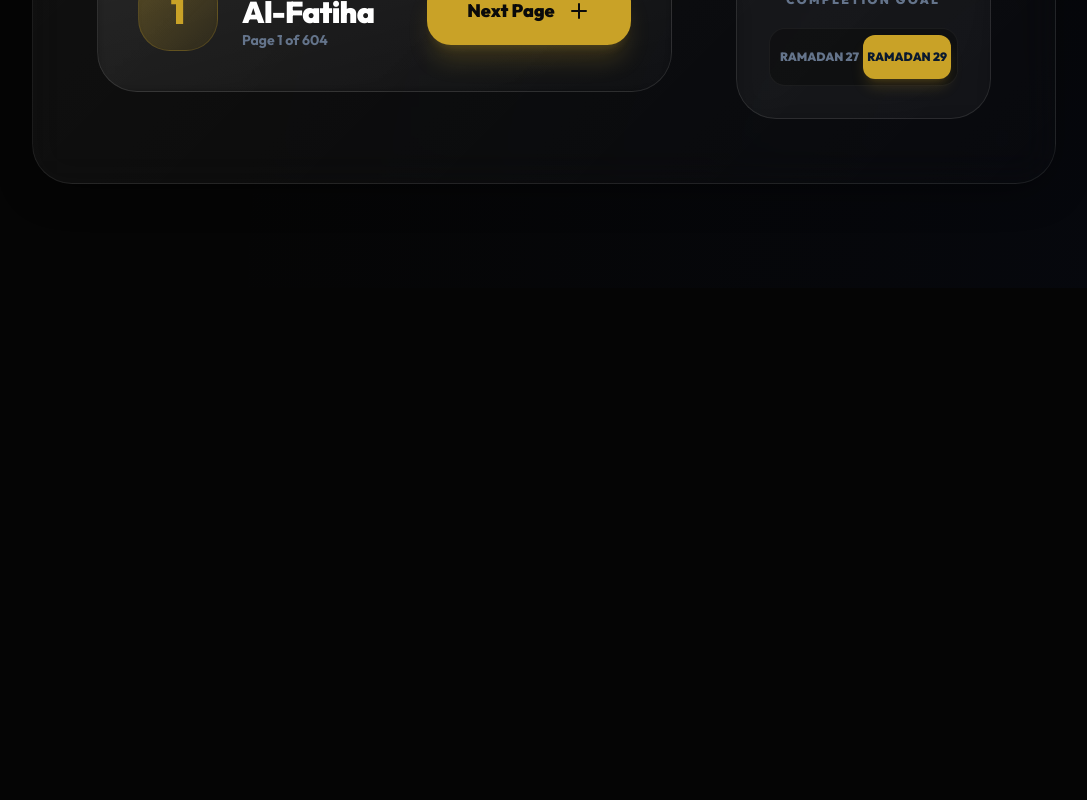
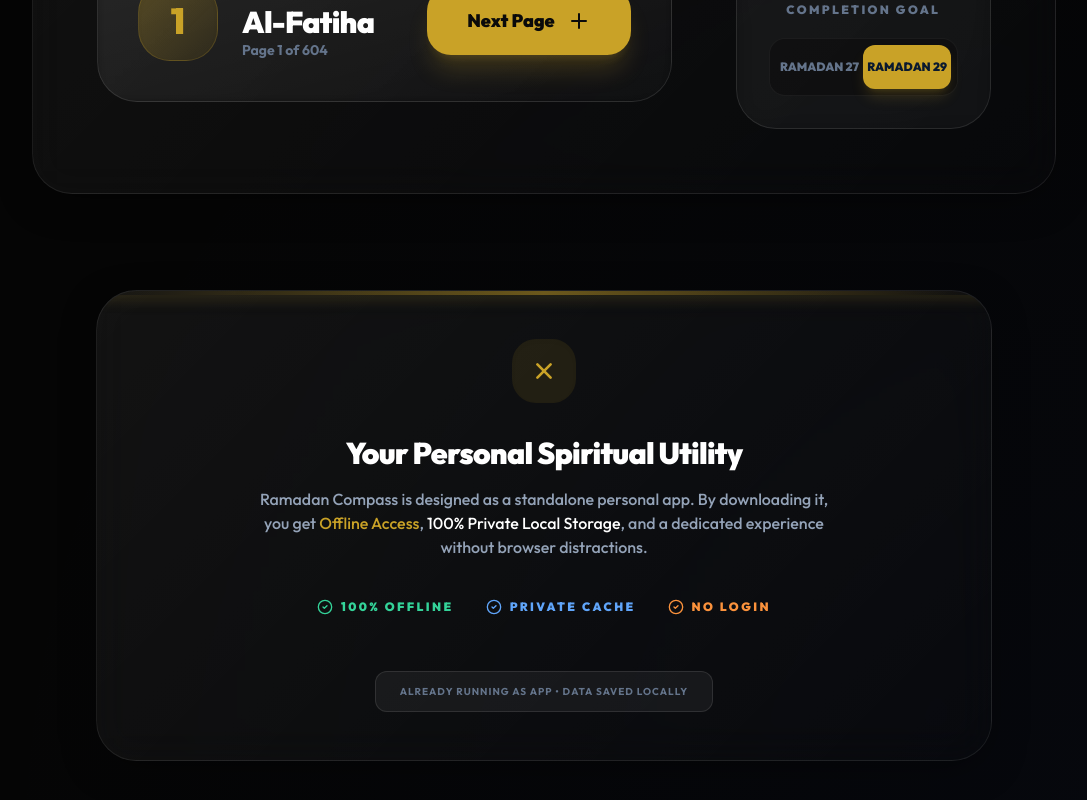
Before and after one commit to saajiidi/Ramadan-Tracker, a React (Vite) app: page / in a window 1280 px wide. Shown: the part 1180-1980 px from the top of the page, without its empty margins (96-1183 px from the left). Before the commit the page ends 1468 px from the top, so only its background shows below. Built offline with nearby package versions, Linux system fonts and the light colour scheme.

Commit message:
PWA: Added explicit download buttons in header and footer for Personal Utility use

```diff
--- a/src/App.jsx
+++ b/src/App.jsx
@@ -258,11 +258,22 @@
                     <motion.div
                         initial={{ opacity: 0, scale: 0.9 }}
                         animate={{ opacity: 1, scale: 1 }}
-                        className="inline-block mb-6"
+                        className="flex flex-col items-center gap-4 mb-6"
                     >
                         <span className="px-5 py-2 rounded-full bg-primary/10 border border-primary/30 text-primary text-[10px] md:text-xs font-black uppercase tracking-[0.4em] backdrop-blur-md">
                             Sacred Month • 1447 AH
                         </span>
+
+                        {installPrompt && (
+                            <motion.button
+                                initial={{ opacity: 0, scale: 0.8 }}
+                                animate={{ opacity: 1, scale: 1 }}
+                                onClick={handleInstall}
+                                className="flex items-center gap-2 px-4 py-2 bg-primary/20 border border-primary/40 rounded-xl text-primary text-[10px] font-black uppercase tracking-widest hover:bg-primary hover:text-neutral-950 transition-all shadow-lg shadow-primary/5"
+                            >
+                                <Plus size={14} className="rotate-45" /> Download Personal App
+                            </motion.button>
+                        )}
                     </motion.div>
                     <motion.h1
                         initial={{ opacity: 0, y: -20 }}
@@ -434,6 +445,58 @@
                         </motion.div>
                     )}
                 </AnimatePresence>
+
+                {/* Personal Utility Card */}
+                <motion.div
+                    initial={{ opacity: 0 }}
+                    whileInView={{ opacity: 1 }}
+                    viewport={{ once: true }}
+                    className="mt-24 max-w-4xl mx-auto"
+                >
+                    <div className="premium-card p-8 md:p-12 relative overflow-hidden text-center">
+                        <div className="absolute top-0 left-0 w-full h-1 bg-gradient-to-r from-transparent via-primary/50 to-transparent shadow-[0_0_15px_rgba(212,175,55,0.5)]" />
+
+                        <div className="relative z-10 flex flex-col items-center gap-6">
+                            <div className="w-16 h-16 rounded-3xl bg-primary/10 flex items-center justify-center text-primary shadow-inner mb-2">
+                                <Plus size={32} className="rotate-45" />
+                            </div>
+
+                            <div>
+                                <h2 className="text-3xl font-black text-white mb-4 tracking-tight">Your Personal Spiritual Utility</h2>
+                                <p className="text-slate-400 max-w-xl mx-auto font-medium">
+                                    Ramadan Compass is designed as a standalone personal app. By downloading it, you get <span className="text-primary">Offline Access</span>, <span className="text-white">100% Private Local Storage</span>, and a dedicated experience without browser distractions.
+                                </p>
+                            </div>
+
+                            <div className="flex flex-wrap justify-center gap-8 mt-4 text-xs font-black uppercase tracking-[0.2em]">
+                                <div className="flex items-center gap-2 text-emerald-400">
+                                    <CheckCircle2 size={16} /> 100% Offline
+                                </div>
+                                <div className="flex items-center gap-2 text-blue-400">
+                                    <CheckCircle2 size={16} /> Private Cache
+                                </div>
+                                <div className="flex items-center gap-2 text-orange-400">
+                                    <CheckCircle2 size={16} /> No Login
+                                </div>
+                            </div>
+
+                            {installPrompt ? (
+                                <motion.button
+                                    whileHover={{ scale: 1.05 }}
+                                    whileTap={{ scale: 0.95 }}
+                                    onClick={handleInstall}
+                                    className="mt-6 px-12 py-5 bg-primary text-neutral-950 font-black rounded-2xl shadow-xl shadow-primary/20 hover:shadow-primary/40 transition-all flex items-center justify-center gap-3 text-lg"
+                                >
+                                    Download Now <Plus size={24} className="rotate-45" />
+                                </motion.button>
+                            ) : (
+                                <div className="mt-8 px-6 py-3 bg-white/5 border border-white/10 rounded-xl text-slate-500 text-[10px] font-bold uppercase tracking-widest">
+                                    Already Running as App • Data Saved Locally
+                                </div>
+                            )}
+                        </div>
+                    </div>
+                </motion.div>
             </div>
         </div>
     );
```
